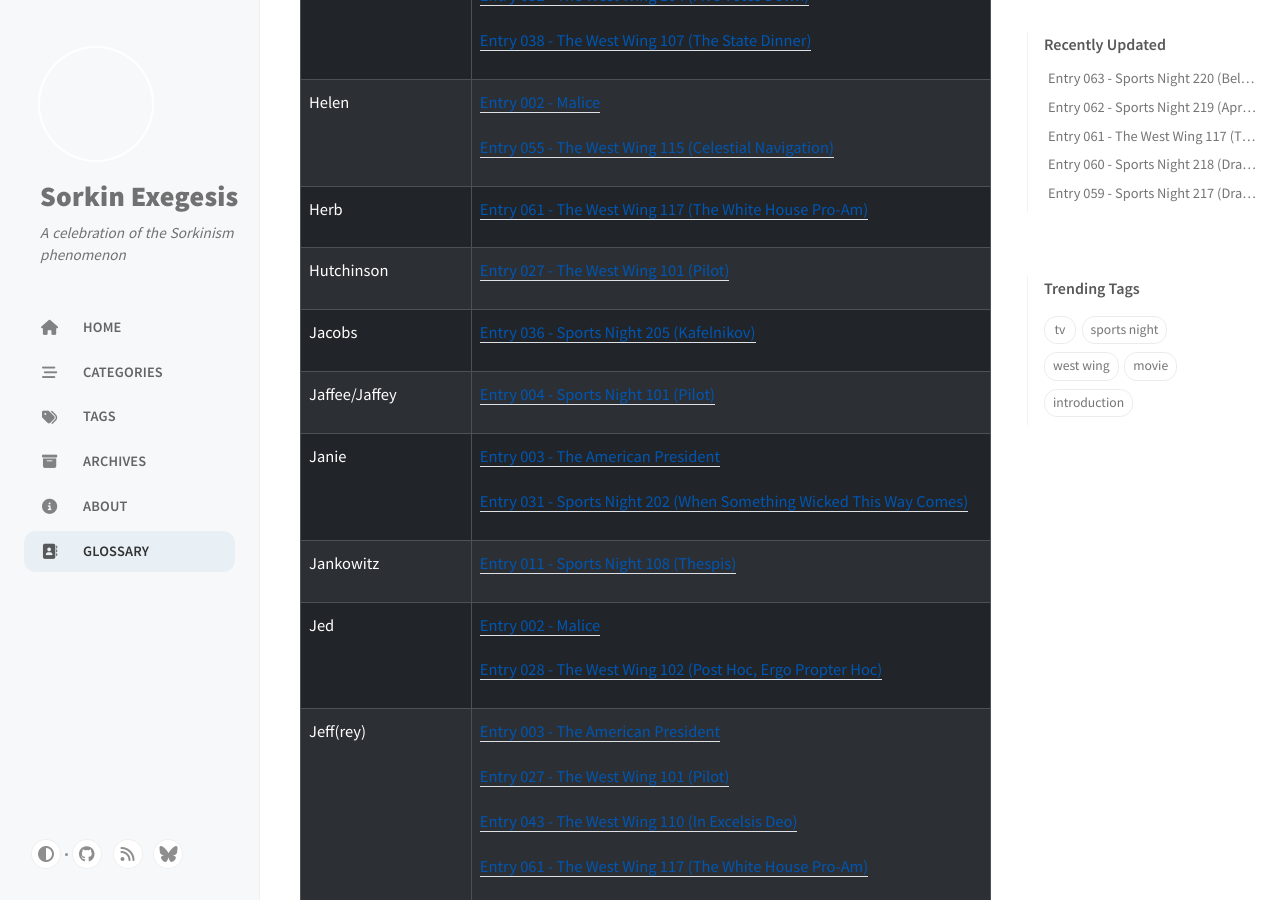
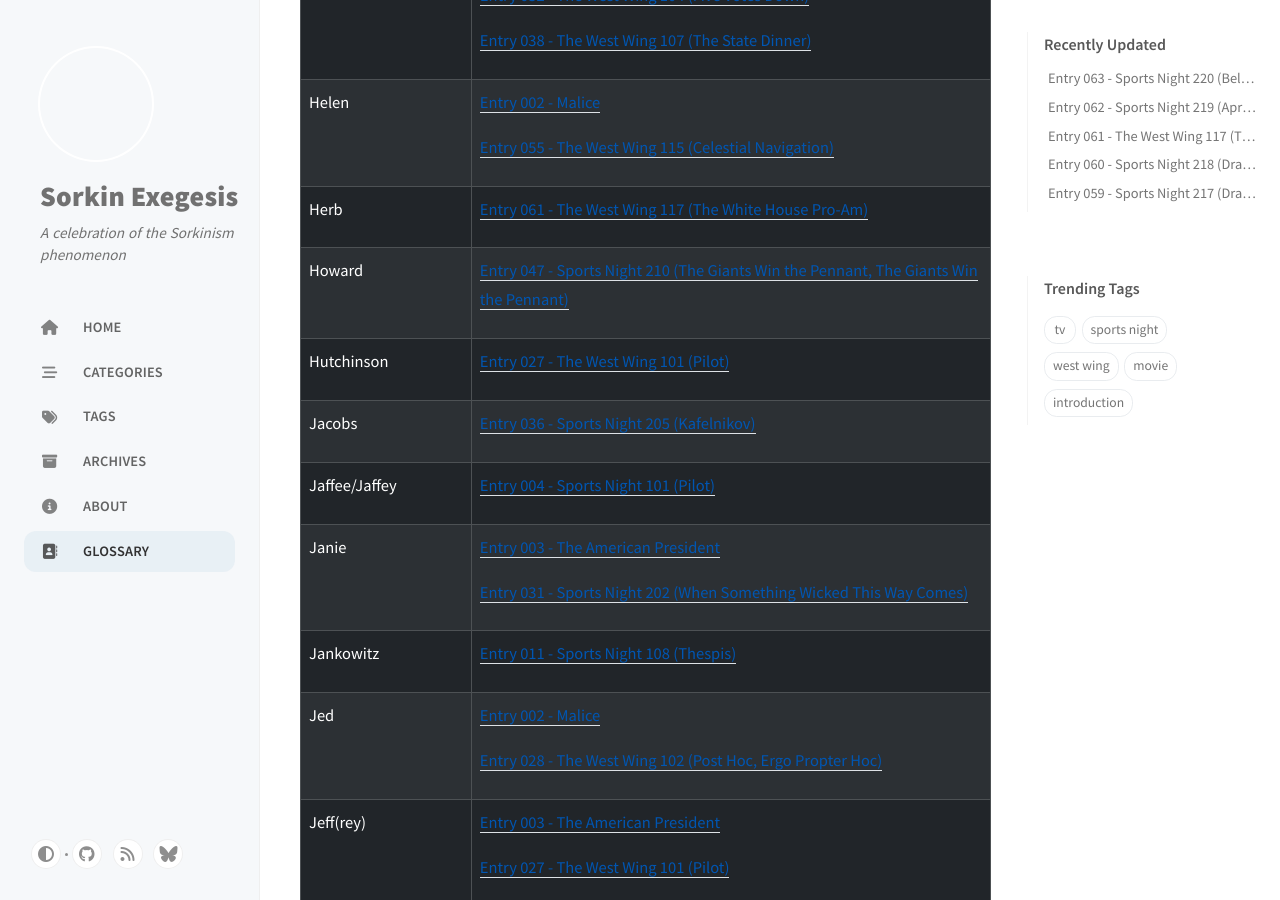
Before and after one commit to sykesjd/sorkin-exegesis, a Jekyll site: the page built from _tabs/glossary.md, in a window 1280 px wide and 900 px high, scrolled down 35418 px. Built offline with Jekyll 4.4.1, drawn with Linux system fonts in a browser that asks for light colours; cached includes are drawn as plain includes; comment, search, counter and statistics services are not loaded.

Commit message:
Okay, why did I hold back on this one?

```diff
--- a/_posts/2026-05-15-sports-night-210.md
+++ b/_posts/2026-05-15-sports-night-210.md
@@ -75,6 +75,8 @@
 > PIXLEY: I am not a tough sell.
 
 That you went out on a date with Howard is proof against that, sister.
+
+### NEW Sorkin Name: Howard
 
 > HOWARD: Are you with someone tonight?
 >
```
